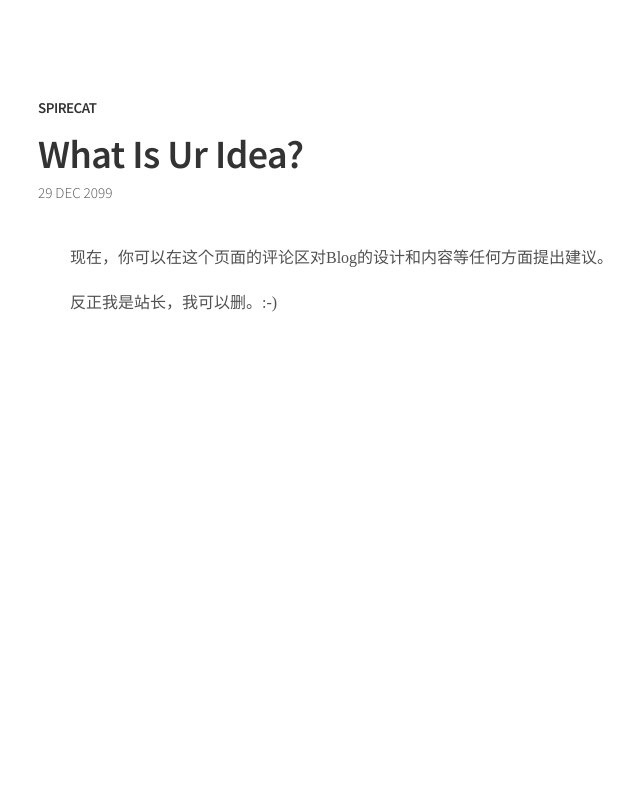
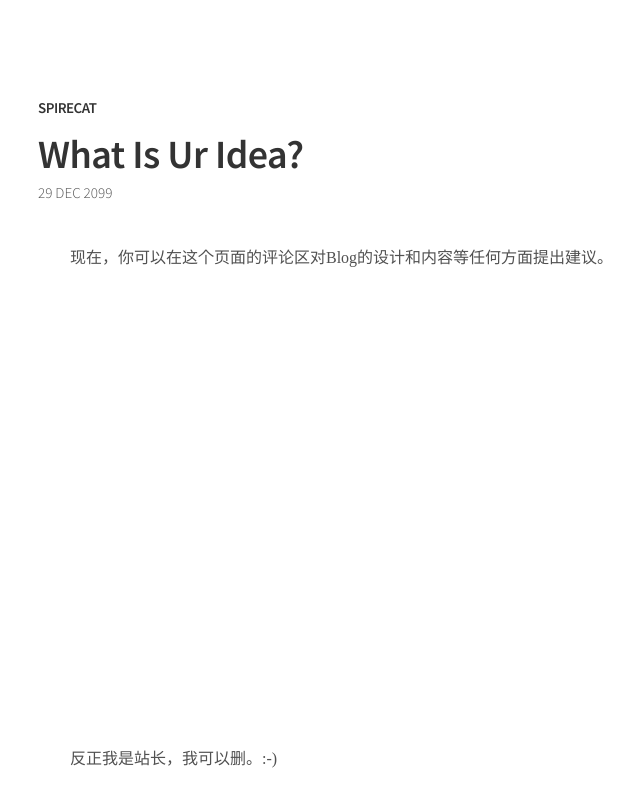
Before and after one commit to SpireCat/spirecat.github.io, a Jekyll site: the page built from _posts/2099-12-29-what-is-ur-idea.md, in a window 1280 px wide. Shown: the top 807 px of the page, without its empty margins (242-882 px from the left). Built offline with Jekyll 4.4.1, drawn with Linux system fonts in a browser that asks for light colours; Markdown is read by kramdown in place of the engine named in the settings; comment, search, counter and statistics services are not loaded.

Commit message:
11140020

```diff
--- a/_posts/2099-12-29-what-is-ur-idea.md
+++ b/_posts/2099-12-29-what-is-ur-idea.md
@@ -3,14 +3,14 @@ title: What Is Ur Idea?
 ---
 
 <p class="indent">现在，你可以在这个页面的评论区对Blog的设计和内容等任何方面提出建议。</p>
-<p class="indent"> </p>
-<p class="indent"> </p>
-<p class="indent"> </p>
-<p class="indent"> </p>
-<p class="indent"> </p>
-<p class="indent"> </p>
-<p class="indent"> </p>
-<p class="indent"> </p>
-<p class="indent"> </p>
-<p class="indent"> </p>
+<p class="indent"><br/></p>
+<p class="indent"><br/></p>
+<p class="indent"><br/></p>
+<p class="indent"><br/></p>
+<p class="indent"><br/></p>
+<p class="indent"><br/></p>
+<p class="indent"><br/></p>
+<p class="indent"><br/></p>
+<p class="indent"><br/></p>
+<p class="indent"><br/></p>
 <p class="indent">反正我是站长，我可以删。:-)</p>
```
